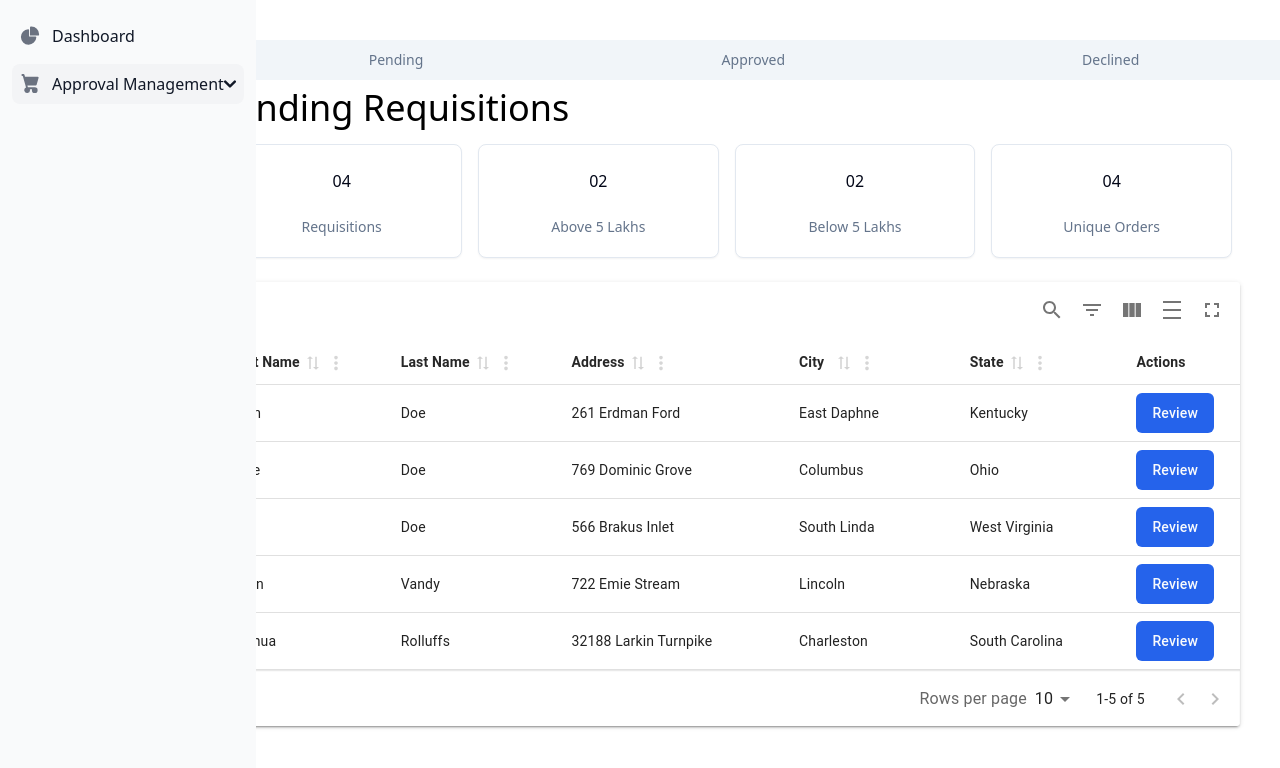
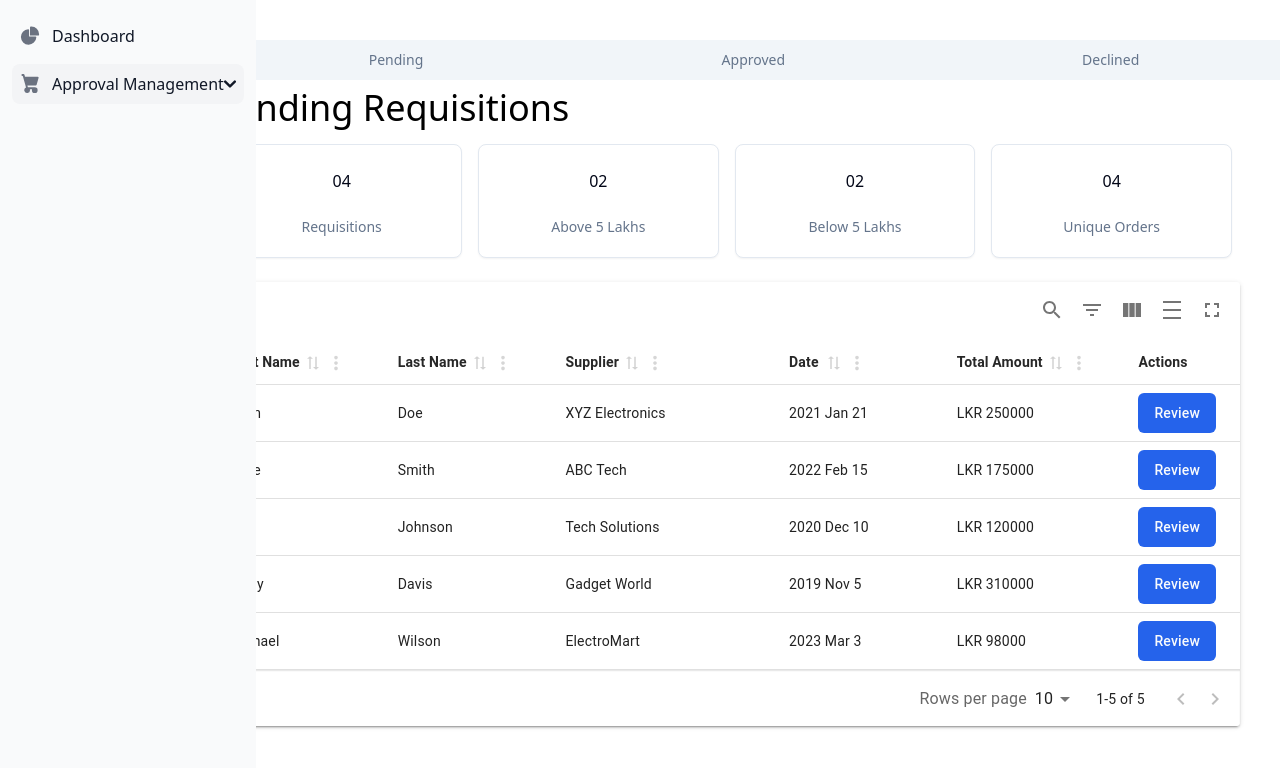
Before and after one commit to mrmihi/csse-fe, a React (Vite) app: page /staff/requisition in a window 1280 px wide. Shown: the top 768 px of the page. Built offline with nearby package versions, Linux system fonts and the light colour scheme.

Commit message:
Feat: enchance UI

```diff
--- a/src/dashboards/staff/components/orders/req-approved-table.jsx
+++ b/src/dashboards/staff/components/orders/req-approved-table.jsx
@@ -12,49 +12,49 @@ const data = [
       firstName: "John",
       lastName: "Doe",
     },
-    address: "261 Erdman Ford",
-    city: "East Daphne",
-    state: "Kentucky",
+    supplier: "XYZ Electronics",
+    date: "2021 Jan 21",
+    totalAmount: "LKR 250000",
   },
   {
     id: 2,
     name: {
-      firstName: "Jane",
-      lastName: "Doe",
+      firstName: "Alice",
+      lastName: "Smith",
     },
-    address: "769 Dominic Grove",
-    city: "Columbus",
-    state: "Ohio",
+    supplier: "ABC Tech",
+    date: "2022 Feb 15",
+    totalAmount: "LKR 175000",
   },
   {
     id: 3,
     name: {
-      firstName: "Joe",
-      lastName: "Doe",
+      firstName: "Bob",
+      lastName: "Johnson",
     },
-    address: "566 Brakus Inlet",
-    city: "South Linda",
-    state: "West Virginia",
+    supplier: "Tech Solutions",
+    date: "2020 Dec 10",
+    totalAmount: "LKR 120000",
   },
   {
     id: 4,
     name: {
-      firstName: "Kevin",
-      lastName: "Vandy",
+      firstName: "Emily",
+      lastName: "Davis",
     },
-    address: "722 Emie Stream",
-    city: "Lincoln",
-    state: "Nebraska",
+    supplier: "Gadget World",
+    date: "2019 Nov 5",
+    totalAmount: "LKR 310000",
   },
   {
     id: 5,
     name: {
-      firstName: "Joshua",
-      lastName: "Rolluffs",
+      firstName: "Michael",
+      lastName: "Wilson",
     },
-    address: "32188 Larkin Turnpike",
-    city: "Charleston",
-    state: "South Carolina",
+    supplier: "ElectroMart",
+    date: "2023 Mar 3",
+    totalAmount: "LKR 98000",
   },
 ];
 
@@ -62,7 +62,7 @@ const RequisitionApprovedOrder = () => {
   const columns = useMemo(
     () => [
       {
-        accessorKey: "name.firstName", //access nested data with dot notation
+        accessorKey: "name.firstName",
         header: "First Name",
         size: 150,
       },
@@ -72,18 +72,18 @@ const RequisitionApprovedOrder = () => {
         size: 150,
       },
       {
-        accessorKey: "address", //normal accessorKey
-        header: "Address",
+        accessorKey: "supplier",
+        header: "Supplier",
         size: 200,
       },
       {
-        accessorKey: "city",
-        header: "City",
+        accessorKey: "date",
+        header: "Date",
         size: 150,
       },
       {
-        accessorKey: "state",
-        header: "State",
+        accessorKey: "totalAmount",
+        header: "Total Amount",
         size: 150,
       },
     ],
--- a/src/dashboards/staff/components/orders/req-declined-table.jsx
+++ b/src/dashboards/staff/components/orders/req-declined-table.jsx
@@ -12,49 +12,49 @@ const data = [
       firstName: "John",
       lastName: "Doe",
     },
-    address: "261 Erdman Ford",
-    city: "East Daphne",
-    state: "Kentucky",
+    supplier: "XYZ Electronics",
+    date: "2021 Jan 21",
+    totalAmount: "LKR 250000",
   },
   {
     id: 2,
     name: {
-      firstName: "Jane",
-      lastName: "Doe",
+      firstName: "Alice",
+      lastName: "Smith",
     },
-    address: "769 Dominic Grove",
-    city: "Columbus",
-    state: "Ohio",
+    supplier: "ABC Tech",
+    date: "2022 Feb 15",
+    totalAmount: "LKR 175000",
   },
   {
     id: 3,
     name: {
-      firstName: "Joe",
-      lastName: "Doe",
+      firstName: "Bob",
+      lastName: "Johnson",
     },
-    address: "566 Brakus Inlet",
-    city: "South Linda",
-    state: "West Virginia",
+    supplier: "Tech Solutions",
+    date: "2020 Dec 10",
+    totalAmount: "LKR 120000",
   },
   {
     id: 4,
     name: {
-      firstName: "Kevin",
-      lastName: "Vandy",
+      firstName: "Emily",
+      lastName: "Davis",
     },
-    address: "722 Emie Stream",
-    city: "Lincoln",
-    state: "Nebraska",
+    supplier: "Gadget World",
+    date: "2019 Nov 5",
+    totalAmount: "LKR 310000",
   },
   {
     id: 5,
     name: {
-      firstName: "Joshua",
-      lastName: "Rolluffs",
+      firstName: "Michael",
+      lastName: "Wilson",
     },
-    address: "32188 Larkin Turnpike",
-    city: "Charleston",
-    state: "South Carolina",
+    supplier: "ElectroMart",
+    date: "2023 Mar 3",
+    totalAmount: "LKR 98000",
   },
 ];
 
@@ -62,7 +62,7 @@ const RequisitionDeclinedOrder = () => {
   const columns = useMemo(
     () => [
       {
-        accessorKey: "name.firstName", //access nested data with dot notation
+        accessorKey: "name.firstName",
         header: "First Name",
         size: 150,
       },
@@ -72,18 +72,18 @@ const RequisitionDeclinedOrder = () => {
         size: 150,
       },
       {
-        accessorKey: "address", //normal accessorKey
-        header: "Address",
+        accessorKey: "supplier",
+        header: "Supplier",
         size: 200,
       },
       {
-        accessorKey: "city",
-        header: "City",
+        accessorKey: "date",
+        header: "Date",
         size: 150,
       },
       {
-        accessorKey: "state",
-        header: "State",
+        accessorKey: "totalAmount",
+        header: "Total Amount",
         size: 150,
       },
     ],
--- a/src/dashboards/staff/components/orders/req-pending-table.jsx
+++ b/src/dashboards/staff/components/orders/req-pending-table.jsx
@@ -12,49 +12,49 @@ const data = [
       firstName: "John",
       lastName: "Doe",
     },
-    address: "261 Erdman Ford",
-    city: "East Daphne",
-    state: "Kentucky",
+    supplier: "XYZ Electronics",
+    date: "2021 Jan 21",
+    totalAmount: "LKR 250000",
   },
   {
     id: 2,
     name: {
-      firstName: "Jane",
-      lastName: "Doe",
+      firstName: "Alice",
+      lastName: "Smith",
     },
-    address: "769 Dominic Grove",
-    city: "Columbus",
-    state: "Ohio",
+    supplier: "ABC Tech",
+    date: "2022 Feb 15",
+    totalAmount: "LKR 175000",
   },
   {
     id: 3,
     name: {
-      firstName: "Joe",
-      lastName: "Doe",
+      firstName: "Bob",
+      lastName: "Johnson",
     },
-    address: "566 Brakus Inlet",
-    city: "South Linda",
-    state: "West Virginia",
+    supplier: "Tech Solutions",
+    date: "2020 Dec 10",
+    totalAmount: "LKR 120000",
   },
   {
     id: 4,
     name: {
-      firstName: "Kevin",
-      lastName: "Vandy",
+      firstName: "Emily",
+      lastName: "Davis",
     },
-    address: "722 Emie Stream",
-    city: "Lincoln",
-    state: "Nebraska",
+    supplier: "Gadget World",
+    date: "2019 Nov 5",
+    totalAmount: "LKR 310000",
   },
   {
     id: 5,
     name: {
-      firstName: "Joshua",
-      lastName: "Rolluffs",
+      firstName: "Michael",
+      lastName: "Wilson",
     },
-    address: "32188 Larkin Turnpike",
-    city: "Charleston",
-    state: "South Carolina",
+    supplier: "ElectroMart",
+    date: "2023 Mar 3",
+    totalAmount: "LKR 98000",
   },
 ];
 
@@ -72,18 +72,18 @@ const RequisitionPendingOrder = () => {
         size: 150,
       },
       {
-        accessorKey: "address",
-        header: "Address",
+        accessorKey: "supplier",
+        header: "Supplier",
         size: 200,
       },
       {
-        accessorKey: "city",
-        header: "City",
+        accessorKey: "date",
+        header: "Date",
         size: 150,
       },
       {
-        accessorKey: "state",
-        header: "State",
+        accessorKey: "totalAmount",
+        header: "Total Amount",
         size: 150,
       },
     ],
```
